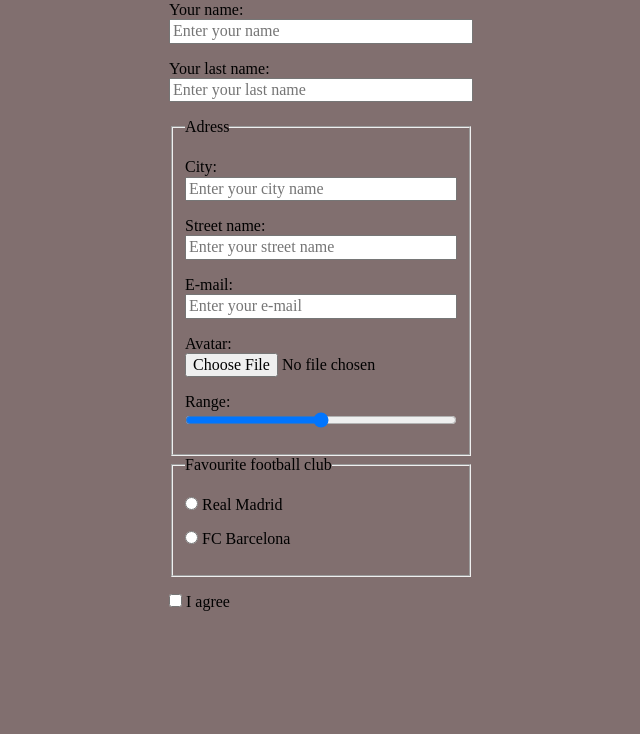
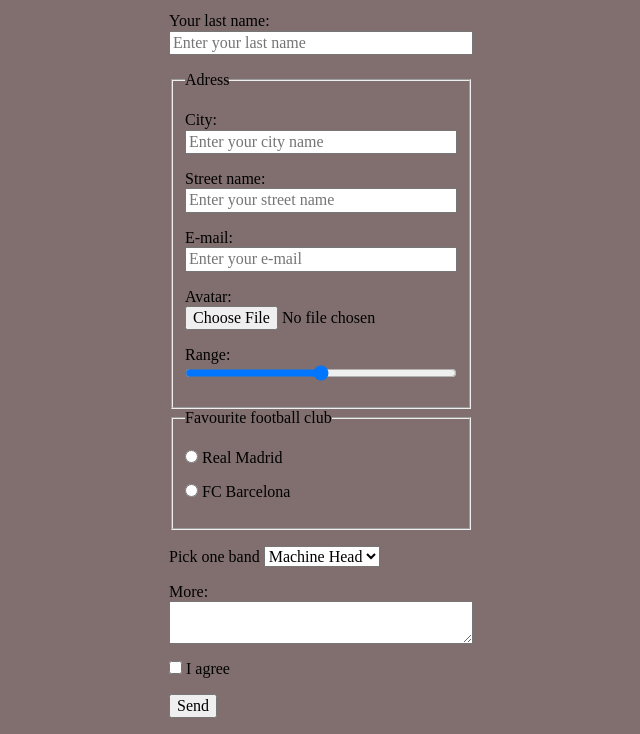
Before and after one commit to bartosz-malecki/form, a plain HTML site: page index.html in a window 1280 px wide. Shown: the part 126-860 px from the top of the page, without its empty margins (319-959 px from the left). Before the commit the page ends 800 px from the top, so only its background shows below. Drawn offline with Linux system fonts and the light colour scheme.

Commit message:
form testing

```diff
--- a/index.html
+++ b/index.html
@@ -11,7 +11,7 @@
     <main>
       <h1>FORMULARZ</h1>
 
-      <form class="form">
+      <form action="https://dev.cotenfrontend.pl" class="form">
         <p>
           <label for="firstName">Your name: </label>
           <input
@@ -66,11 +66,7 @@
           <p>
             <label
               >Avatar:
-              <input
-                class="form__item"
-                id="file"
-                name="file"
-                type="file"
+              <input class="form__item" id="file" name="file" type="file"
             /></label>
           </p>
           <p>
@@ -90,14 +86,36 @@
         <fieldset>
           <legend>Favourite football club</legend>
           <p>
-            <label><input name="footballClub" type="radio" value="Real Madrid"> Real Madrid</label>
+            <label
+              ><input name="footballClub" type="radio" value="Real Madrid" />
+              Real Madrid</label
+            >
           </p>
           <p>
-            <label><input name="footballClub" type="radio" value="Barcelona"> FC Barcelona</label>
+            <label
+              ><input name="footballClub" type="radio" value="Barcelona" /> FC
+              Barcelona</label
+            >
           </p>
         </fieldset>
         <p>
-          <label><input name="agreement" type="checkbox"> I agree</label>
+          <label for="band">Pick one band</label>
+          <select name="band" id="band">
+            <option value="band-1">Machine Head</option>
+            <option value="band-2">Trivium</option>
+            <option value="band-3">Behemoth</option>
+            <option value="band-4">Mgła</option>
+          </select>
+        </p>
+        <p>
+          <label for="more">More:</label>
+          <textarea id="more" name="more"></textarea>
+        </p>
+        <p>
+          <label><input name="agreement" type="checkbox" /> I agree</label>
+        </p>
+        <p>
+          <input type="submit" value="Send"/>
         </p>
       </form>
     </main>
--- a/style.css
+++ b/style.css
@@ -24,3 +24,8 @@ html {
     display: block;
     width: 100%;
   }
+
+ .form textarea {
+   display: block;
+   width: 100%;
+ }
```
